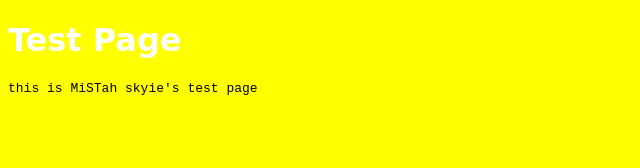
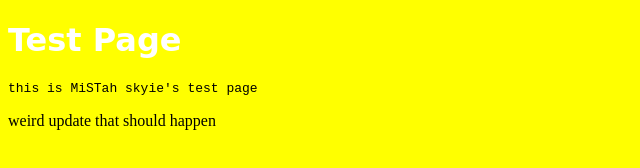
Before and after one commit to justinjb535/Test, a plain HTML site: page index.html in a window 1280 px wide. Shown: the whole page, without its empty margins (0-640 px from the left). Drawn offline with Linux system fonts and the light colour scheme.

Commit message:
Add paragraph with update message to index.html

```diff
--- a/index.html
+++ b/index.html
@@ -18,6 +18,6 @@
   <body>
     <h1>Test Page</h1>
     <pre>this is MiSTah skyie's test page</pre>
-
+    <p>weird update that should happen</p>
   </body>
 </html>
```
